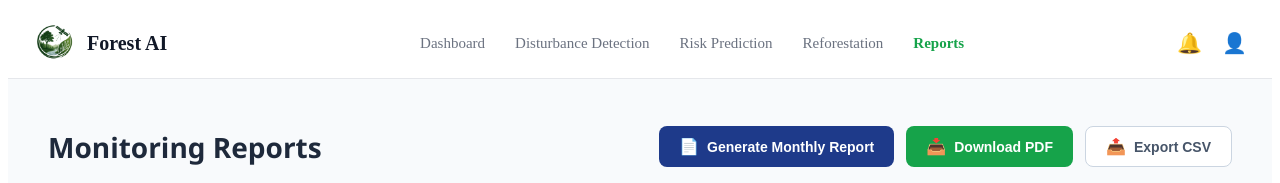
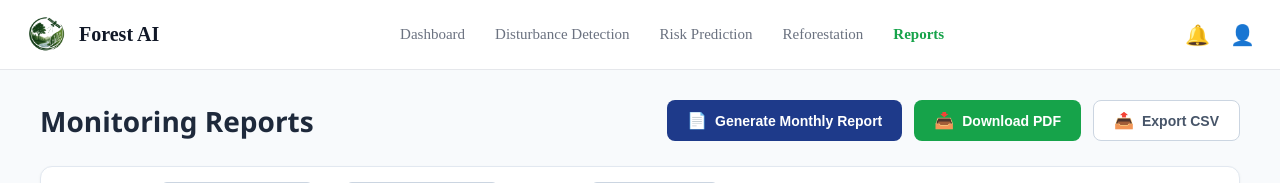
Before and after one commit to Sunimal18/Deforestation, a Django app: page /dashboard/reports/ in a window 1280 px wide. Shown: the top 183 px of the page. Run offline with Django 5.2, Linux system fonts and the light colour scheme; the visitor is signed in with stand-in values (Sample User, id 1); data that the repository does not hold is empty; parts of the project's set-up code (start-up, migrations or seed data) failed here and were passed over.

Commit message:
Fix navbar layout alignment on reports page by adding global resets

```diff
--- a/static/css/reports.css
+++ b/static/css/reports.css
@@ -1,6 +1,18 @@
 /* =========================
    REPORTS PAGE STYLING
    ========================= */
+
+* {
+    margin: 0;
+    padding: 0;
+    box-sizing: border-box;
+}
+
+body {
+    background: #f8fafc;
+    margin: 0;
+    padding: 0;
+}
 
 .content {
     padding: 30px 40px;
```
